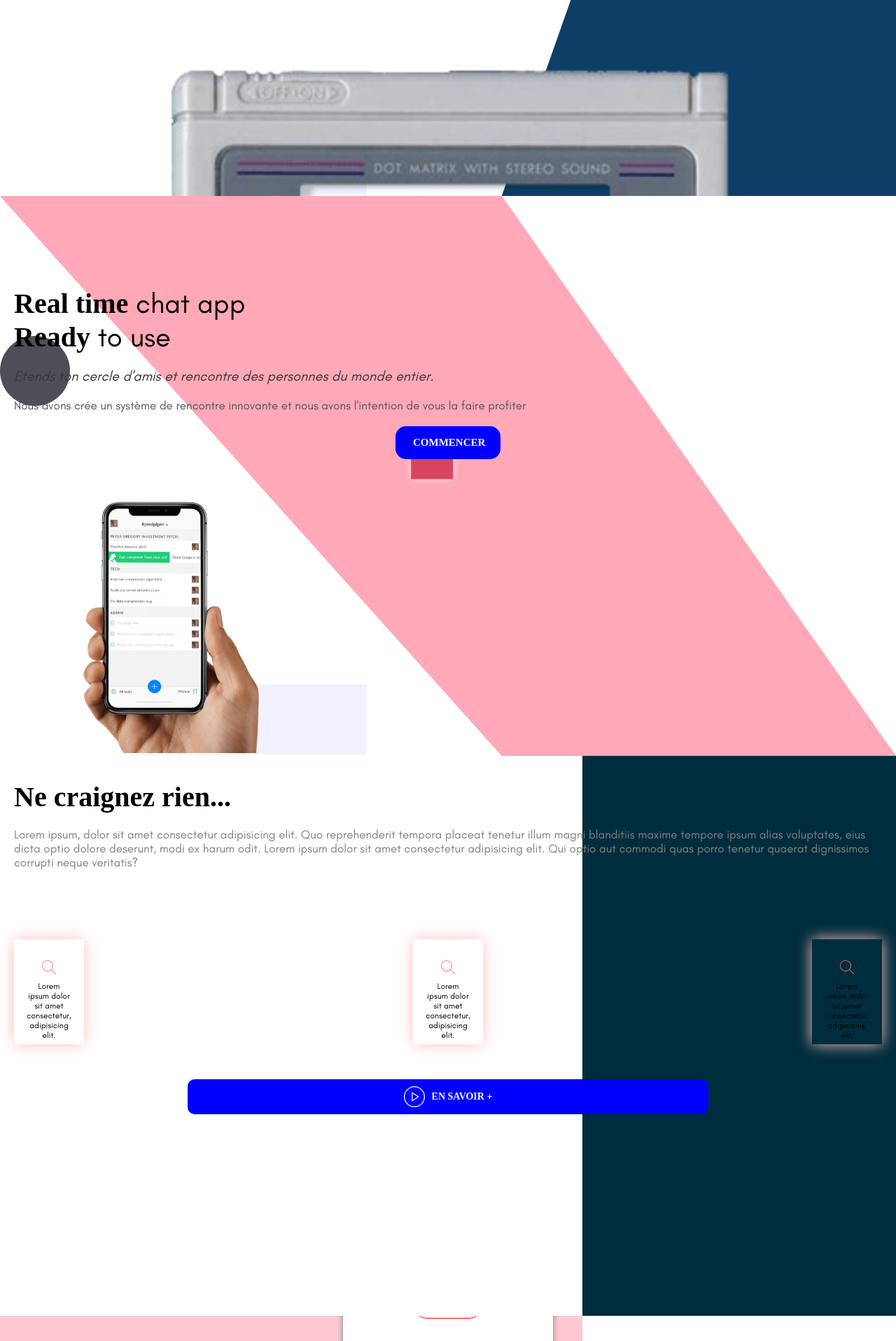
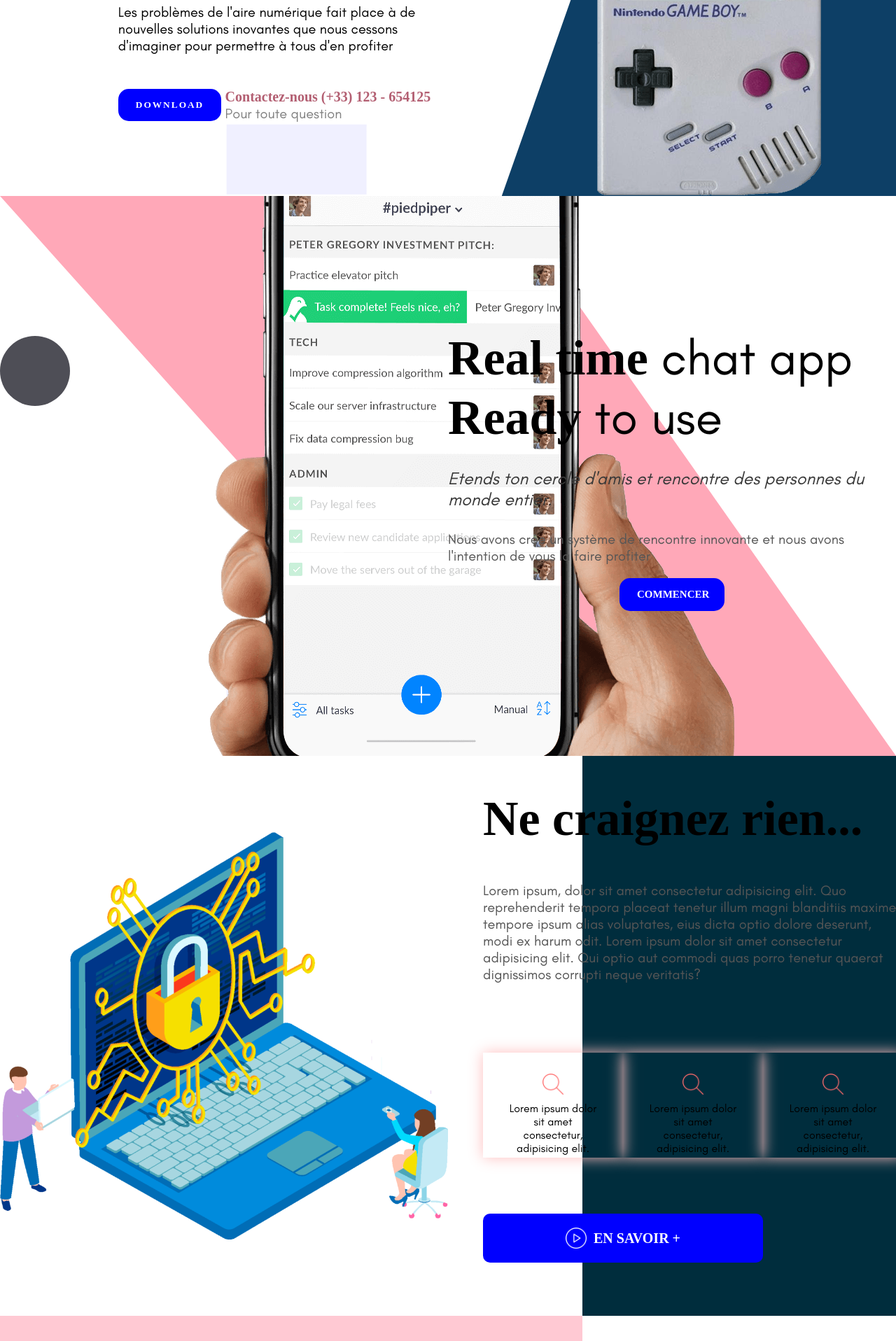
Before and after one commit to xand974/ResponsiveAndDesignApp, a React (Create React App) app in the folder front/: page / in a window 1280 px wide. Shown: the part 520-2436 px from the top of the page at 70% size. Built offline with nearby package versions, Linux system fonts and the light colour scheme; a web font is replaced by a local one.

Commit message:
responsive mobile

```diff
--- a/front/package.json
+++ b/front/package.json
@@ -3,6 +3,10 @@
   "version": "0.1.0",
   "private": true,
   "dependencies": {
+    "@emotion/react": "^11.5.0",
+    "@emotion/styled": "^11.3.0",
+    "@mui/icons-material": "^5.0.5",
+    "@mui/material": "^5.0.5",
     "@testing-library/jest-dom": "^5.14.1",
     "@testing-library/react": "^11.2.7",
     "@testing-library/user-event": "^12.8.3",
--- a/front/src/components/Feature.jsx
+++ b/front/src/components/Feature.jsx
@@ -2,22 +2,18 @@ import React from "react";
 import styled from "styled-components";
 import phone from "../images/phone.png";
 import AnimatedShapes from "./AnimatedShapes";
+import { mobile, tablet } from "responsive";
 const Container = styled.div`
   display: flex;
   height: 100vh;
   align-items: center;
 
-  @media only screen and (max-width: 1650px) {
-    flex-direction: column-reverse;
-    padding: 20px 20px 0 20px;
-  }
+  ${mobile({ flexDirection: "column-reverse", padding: "20px 20px 0 20px" })}
 `;
 
 const Left = styled.div`
   width: 50%;
-  @media only screen and (max-width: 1650px) {
-    width: 100%;
-  }
+  ${mobile({ width: "100%" })}
 `;
 
 const Right = styled.div`
@@ -25,45 +21,32 @@ const Right = styled.div`
   display: flex;
   flex-direction: column;
   justify-content: center;
-  @media only screen and (max-width: 1650px) {
-    width: 100%;
-  }
+  ${mobile({ width: "100%" })}
 `;
 
 const Image = styled.img`
   height: 100%;
   object-fit: cover;
-  @media only screen and (max-width: 1650px) {
-    height: 400px;
-  }
+  ${mobile({ height: "400px" })}
 `;
 
 const Title = styled.span`
   font-size: 70px;
-  @media only screen and (max-width: 1650px) {
-    font-size: 40px;
-  }
+  ${mobile({ fontSize: "40px" })}
 `;
 const Subtitle = styled.span`
   font-size: 25px;
   font-style: italic;
   color: #383838;
   margin-top: 30px;
-  @media only screen and (max-width: 1650px) {
-    width: 100%;
-    margin-top: 20px;
-    font-size: 20px;
-  }
+  ${mobile({ width: "100%", marginTop: "20px", fontSize: "20px" })}
 `;
 const Description = styled.p`
   font-size: 20px;
   margin-top: 30px;
   color: #565656;
-  @media only screen and (max-width: 1650px) {
-    width: 100%;
-    margin-top: 20px;
-    font-size: 17px;
-  }
+
+  ${mobile({ width: "100%", marginTop: "20px", fontSize: "17px" })}
 `;
 const Button = styled.button`
   width: 190px;
@@ -76,6 +59,7 @@ const Button = styled.button`
   border-radius: 15px;
   font-weight: bold;
   cursor: pointer;
+  ${mobile({ width: "150px", margin: "20px auto", fontSize: "15px" })}
   @media only screen and (max-width: 1650px) {
     width: 150px;
     font-size: 15px;
--- a/front/src/components/Footer.jsx
+++ b/front/src/components/Footer.jsx
@@ -1,3 +1,8 @@
+import {
+  CalendarTodayOutlined,
+  FavoriteBorder,
+  InfoOutlined,
+} from "@mui/icons-material";
 import React from "react";
 import styled from "styled-components";
 
@@ -9,6 +14,7 @@ const Container = styled.div`
   display: flex;
 
   border-top: 1px solid lightgray;
+  flex-direction: column;
 `;
 const Wrapper = styled.div`
   width: 100%;
@@ -21,17 +27,36 @@ const Wrapper = styled.div`
 
 const FooterContent = styled.span`
   margin-right: 20px;
+
+  @media screen and (max-width: 400px) {
+    font-size: 0.8rem;
+  }
+`;
+
+const CreditText = styled.span`
+  text-align: center;
+  color: #a3a3a3;
+  margin-bottom: 5px;
+  @media screen and (max-width: 400px) {
+    font-size: 0.8rem;
+  }
 `;
 
 export default function Footer() {
   return (
     <Container>
       <Wrapper>
-        <FooterContent>2021 - Alexandre Malet</FooterContent>
-        <FooterContent>2021 - Alexandre Malet</FooterContent>
-        <FooterContent>2021 - Alexandre Malet</FooterContent>
-        <FooterContent>2021 - Alexandre Malet</FooterContent>
+        <FooterContent>
+          <InfoOutlined style={{ fontSize: "25px" }} />
+        </FooterContent>
+        <FooterContent>
+          <CalendarTodayOutlined style={{ fontSize: "25px" }} />
+        </FooterContent>
+        <FooterContent>
+          <FavoriteBorder style={{ fontSize: "25px" }} />
+        </FooterContent>
       </Wrapper>
+      <CreditText>2021 - Alexandre Malet</CreditText>
     </Container>
   );
 }
--- a/front/src/components/InfoCard.jsx
+++ b/front/src/components/InfoCard.jsx
@@ -1,7 +1,7 @@
 import React from "react";
 import styled from "styled-components";
 import imageSrc from "../images/search.png";
-
+import { mobile, tablet } from "responsive";
 const Container = styled.div`
   padding: 30px;
   width: 200px;
@@ -12,25 +12,20 @@ const Container = styled.div`
   box-shadow: 0 0 20px #ffbfbf;
   align-items: center;
 
-  @media only screen and (max-width: 1650px) {
-    width: 100px;
-  }
+  ${mobile({ width: "100px" })}
 `;
 
 const Image = styled.img`
   width: 30px;
 
-  @media only screen and (max-width: 1650px) {
-    width: 20px;
-  }
+  ${mobile({ width: "20px" })}
 `;
 
 const Text = styled.p`
   margin-top: 10px;
   text-align: center;
-  @media only screen and (max-width: 1650px) {
-    font-size: 12px;
-  }
+
+  ${mobile({ fontSize: "12px", textAlign: "left" })}
 `;
 
 export default function InfoCard() {
--- a/front/src/components/Intro.jsx
+++ b/front/src/components/Intro.jsx
@@ -2,6 +2,7 @@ import React from "react";
 import styled from "styled-components";
 import imgSource from "../images/gameboy.png";
 import AnimatedShapes from "./AnimatedShapes";
+import { mobile, tablet } from "responsive";
 
 const Container = styled.div`
   height: calc(100vh - 60px);
@@ -9,9 +10,7 @@ const Container = styled.div`
   display: flex;
   padding: 20px;
   margin-top: 100px;
-  @media only screen and (max-width: 1650px) {
-    flex-direction: column;
-  }
+  ${mobile({ flexDirection: "column" })}
 `;
 
 const Left = styled.div`
@@ -20,17 +19,15 @@ const Left = styled.div`
   flex-direction: column;
   align-items: center;
   justify-content: center;
-  @media only screen and (max-width: 1650px) {
-    width: 100%;
-    padding: 10px;
-  }
+  ${mobile({ width: "100%", padding: "10px " })}
 `;
 
 const Title = styled.h1`
   width: 60%;
+  font-size: 60px;
 
-  font-size: 60px;
-  @media only screen and (max-width: 1650px) {
+  ${mobile({})}
+  @media only screen and (max-width: 400px) {
     font-size: 40px;
     width: 100%;
   }
@@ -40,9 +37,8 @@ const Description = styled.p`
   margin-top: 20px;
   width: 60%;
   font-size: 20px;
-  @media only screen and (max-width: 1650px) {
-    width: 100%;
-  }
+
+  ${mobile({ width: "100%" })}
 `;
 
 const Info = styled.div`
@@ -52,10 +48,9 @@ const Info = styled.div`
   margin-top: 50px;
   align-items: center;
   justify-content: space-between;
+  ${mobile({})}
 
-  @media only screen and (max-width: 1650px) {
-    width: 100%;
-  }
+  ${mobile({ width: "100%" })}
 `;
 
 const Button = styled.button`
@@ -68,10 +63,7 @@ const Button = styled.button`
   letter-spacing: 2px;
   cursor: pointer;
 
-  @media only screen and (max-width: 1650px) {
-    padding: 10px 20px;
-    margin-right: 10px;
-  }
+  ${mobile({ padding: "10px 20px", marginRight: "10px" })}
 `;
 
 const Contact = styled.div`
@@ -82,25 +74,22 @@ const Contact = styled.div`
 const ContactText = styled.p`
   color: gray;
   font-size: 20px;
-  @media only screen and (max-width: 1650px) {
-    font-size: 18px;
-  }
+
+  ${mobile({ fontSize: "18px" })}
 `;
 
 const Phone = styled.p`
   color: #b35f72;
   font-weight: bold;
   font-size: 20px;
-  @media only screen and (max-width: 1650px) {
-    font-size: 17px;
-  }
+
+  ${mobile({ fontSize: "17px" })}
 `;
 
 const Right = styled.div`
   width: 40%;
-  @media only screen and (max-width: 1650px) {
-    width: 100%;
-  }
+
+  ${mobile({ width: "100%" })}
 `;
 const Image = styled.img`
   width: 100%;
--- a/front/src/components/Price.jsx
+++ b/front/src/components/Price.jsx
@@ -1,15 +1,13 @@
 import React from "react";
 import styled from "styled-components";
-import Card from "./CardPrice";
-
+import Card from "./Card";
+import { mobile } from "responsive";
 const Container = styled.div`
   height: 100vh;
   display: flex;
   justify-content: center;
   align-items: center;
-  @media only screen and (max-width: 1650px) {
-    flex-direction: column;
-  }
+  ${mobile({ flexDirection: "column" })}
 `;
 
 export default function Price() {
--- a/front/src/components/Service.jsx
+++ b/front/src/components/Service.jsx
@@ -3,14 +3,13 @@ import styled from "styled-components";
 import imageSrc from "../images/Cyber.png";
 import InfoCard from "components/InfoCard";
 import Play from "../images/play.png";
+import { mobile, tablet } from "responsive";
 
 const Container = styled.div`
   height: 100vh;
   position: relative;
   display: flex;
-  @media only screen and (max-width: 1650px) {
-    flex-direction: column-reverse;
-  }
+  ${mobile({ flexDirection: "column-reverse" })}
 `;
 
 const Left = styled.div`
@@ -19,53 +18,44 @@ const Left = styled.div`
   justify-content: center;
   height: 100vh;
   align-items: center;
-  @media only screen and (max-width: 1650px) {
-    width: 100%;
-  }
+  ${mobile({ width: "100%" })}
 `;
 
 const Right = styled.div`
   display: flex;
   width: 50%;
-  @media only screen and (max-width: 1650px) {
-    width: 100%;
-  }
+  ${mobile({ width: "100%" })}
 `;
 const Wrapper = styled.div`
   padding: 50px;
   display: flex;
   flex-direction: column;
-  @media only screen and (max-width: 1650px) {
-    padding: 35px 20px;
-  }
+  ${mobile({ padding: "35px 20px" })}
 `;
 
 const Title = styled.h1`
   font-size: 70px;
 
-  @media only screen and (max-width: 1650px) {
-    font-size: 40px;
-  }
+  ${mobile({ fontSize: "40px" })}
 `;
 
 const Description = styled.p`
   font-size: 20px;
   margin-top: 50px;
   color: #565656;
-  @media only screen and (max-width: 1650px) {
-    font-size: 17px;
-    width: 100%;
-    margin-top: 20px;
-    color: gray;
-  }
+  ${mobile({
+    fontSize: "17px",
+    width: "100%",
+    marginTop: "20px",
+    color: "gray",
+  })}
 `;
 
 const Image = styled.img`
   width: 100%;
   display: ${(props) => props.open && "none"};
-  @media only screen and (max-width: 1650px) {
-    display: none;
-  }
+
+  ${mobile({ display: "none" })}
 `;
 
 const Video = styled.video`
@@ -74,23 +64,20 @@ const Video = styled.video`
   height: 300px;
   box-shadow: 0 0 20px black;
   object-fit: cover;
-  @media only screen and (max-width: 1650px) {
-    position: absolute;
-    top: 75%;
-    left: 50%;
-    transform: translate(-50%, -50%);
-  }
+
+  ${mobile({
+    position: "absolute",
+    top: "75%",
+    left: "50%",
+    transform: "translate(-50%, -50%)",
+  })}
 `;
 
 const CardContainer = styled.div`
   display: flex;
   justify-content: space-between;
   margin-top: 100px;
-
-  @media only screen and (max-width: 1650px) {
-    width: 100%;
-    display: ${(props) => props.open && "none"};
-  }
+  ${mobile({ width: "100%", display: (props) => props.open && "none" })}
 `;
 const Button = styled.button`
   width: 400px;
@@ -106,12 +93,13 @@ const Button = styled.button`
   display: flex;
   align-items: center;
   justify-content: center;
-  @media only screen and (max-width: 1650px) {
-    width: 60%;
-    padding: 10px;
-    font-size: 14px;
-    margin: 50px auto;
-  }
+
+  ${mobile({
+    fontSize: "14px",
+    width: "60%",
+    padding: "10px",
+    margin: "50px auto",
+  })}
 `;
 
 const Icon = styled.img`
```
Also changed, not shown: front/src/components/Card.jsx (renamed from front/src/components/CardPrice.jsx, +18 -33 lines), front/src/components/Contact.jsx (+52 -4 lines), 1 other file (tests, documents, lock files or other folders).
